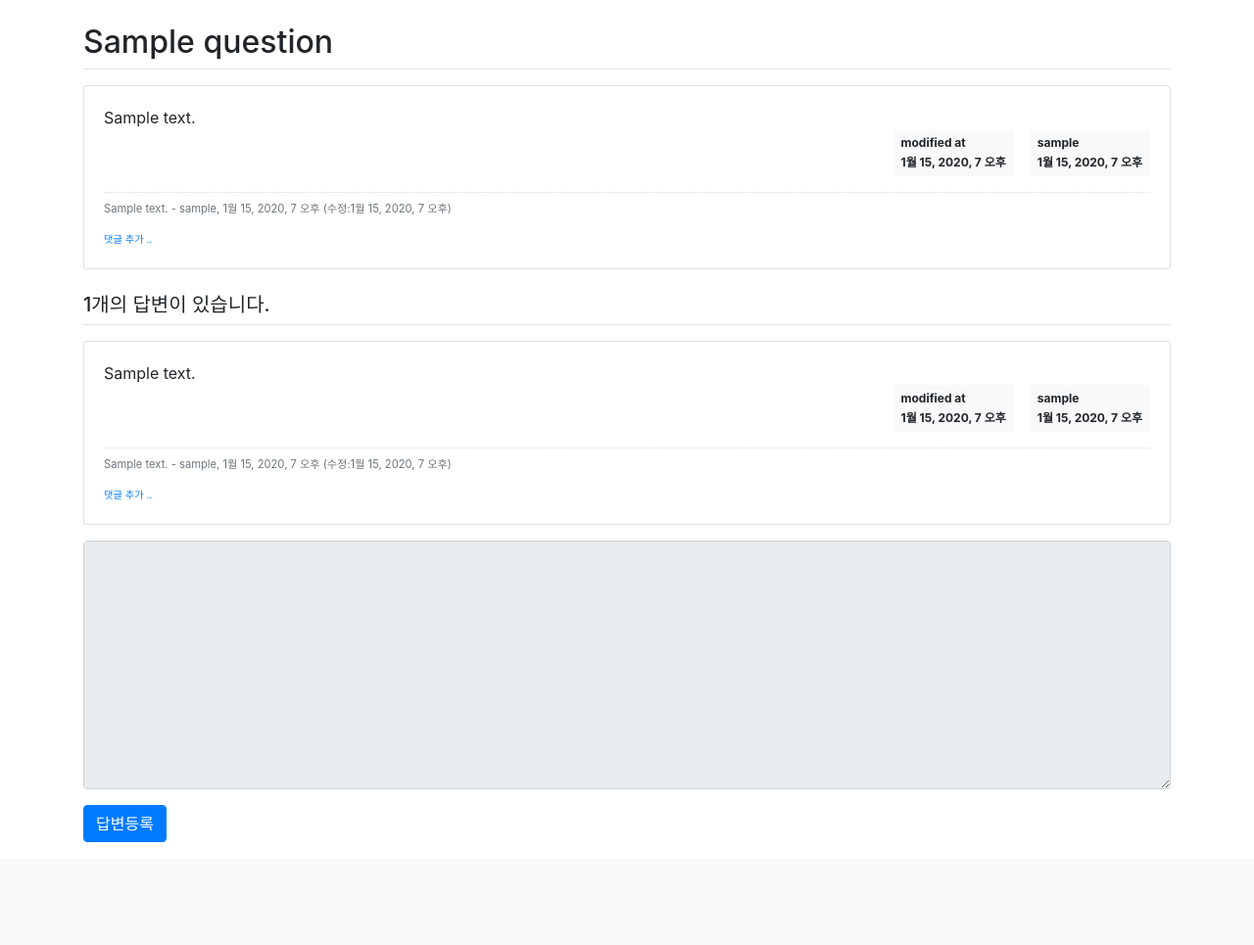
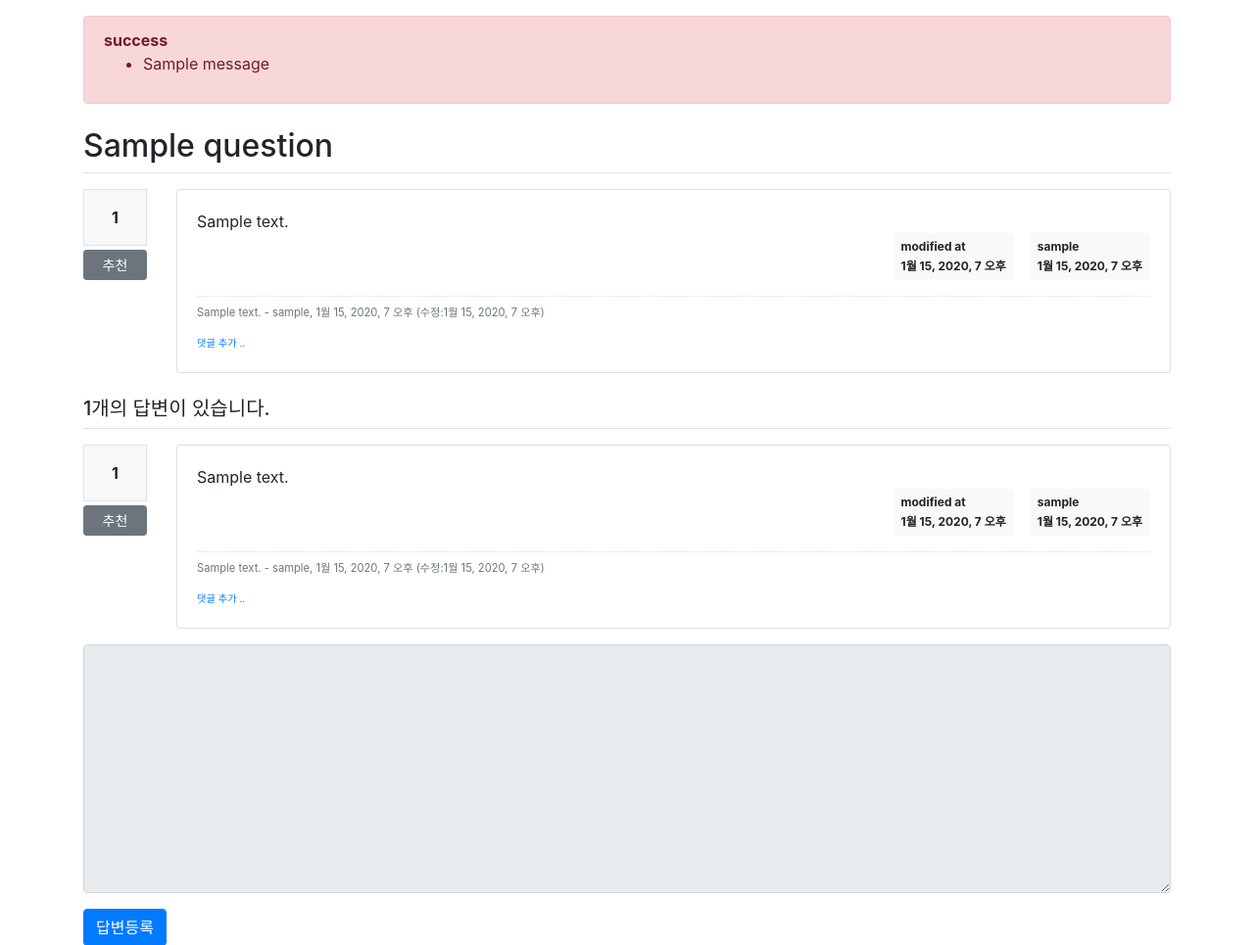
Before and after one commit to ankiwoong/Jump_to_Django, a Django app: page /pybo/1/ in a window 1280 px wide. Shown: the part 57-1022 px from the top of the page at 98% size. Before the commit the page ends 917 px from the top, so only its background shows below. Run offline with Django 3.2, Linux system fonts and the light colour scheme; tables that the repository leaves empty hold one stand-in row (values such as "Sample post"); one stand-in notice (Sample message) is shown; some libraries are stand-ins or nearby versions.

Commit message:
Recommended(Like)

```diff
--- a/pybo/models.py
+++ b/pybo/models.py
@@ -9,12 +9,15 @@ class Question(models.Model):
     content 	질문의 내용
     create_date	질문을 작성한 일시
     modify_date 질문을 수정한 일시
+    voter       추천
     '''
-    author = models.ForeignKey(User, on_delete=models.CASCADE, null=True)
+    author = models.ForeignKey(
+        User, on_delete=models.CASCADE, related_name='author_question', null=True)
     subject = models.CharField(max_length=200)
     content = models.TextField()
     create_date = models.DateTimeField()
     modify_date = models.DateTimeField(null=True, blank=True)
+    voter = models.ManyToManyField(User, related_name='voter_question')
 
     def __str__(self):
         return self.subject
@@ -27,12 +30,15 @@ class Answer(models.Model):
     content     답변의 내용
     create_date	답변을 작성한 일시
     modify_date 답변을 수정한 일시
+    voter       추천
     '''
-    author = models.ForeignKey(User, on_delete=models.CASCADE, null=True)
+    author = models.ForeignKey(
+        User, on_delete=models.CASCADE, related_name='author_answer', null=True)
     question = models.ForeignKey(Question, on_delete=models.CASCADE)
     content = models.TextField()
     create_date = models.DateTimeField()
     modify_date = models.DateTimeField(null=True, blank=True)
+    voter = models.ManyToManyField(User, related_name='voter_answer')
 
 
 class Comment(models.Model):
--- a/pybo/urls.py
+++ b/pybo/urls.py
@@ -1,6 +1,7 @@
 from django.urls import path
 
-from .views import base_views, question_views, answer_views, comment_views
+from .views import base_views, question_views, answer_views, comment_views, vote_views
+
 
 app_name = 'pybo'
 
@@ -37,4 +38,10 @@ urlpatterns = [
          comment_views.comment_modify_answer, name='comment_modify_answer'),
     path('comment/delete/answer/<int:comment_id>/',
          comment_views.comment_delete_answer, name='comment_delete_answer'),
+
+    # vote_views.py
+    path('vote/question/<int:question_id>/',
+         vote_views.vote_question, name='vote_question'),
+    path('vote/answer/<int:answer_id>/',
+         vote_views.vote_answer, name='vote_answer'),
 ]
--- a/templates/base.html
+++ b/templates/base.html
@@ -11,7 +11,6 @@
     <link rel="stylesheet" type="text/css" href="{% static 'style.css' %}">
     <title>Hello, pybo!</title>
 </head>
-
 <body>
 {% include "navbar.html" %}
 <!-- 기본 템플릿 안에 삽입될 내용 Start -->
@@ -19,7 +18,7 @@
 {% endblock %}
 <!-- 기본 템플릿 안에 삽입될 내용 End -->
 <!-- jQuery JS -->
-<script src="{% static 'jquery-3.5.1.min.js' %}}"></script>
+<script src="{% static 'jquery-3.5.1.min.js' %}"></script>
 <!-- Bootstrap JS -->
 <script src="{% static 'bootstrap.min.js' %}"></script>
 <!-- 자바스크립트 Start -->
--- a/templates/pybo/question_detail.html
+++ b/templates/pybo/question_detail.html
@@ -1,8 +1,24 @@
 {% extends 'base.html' %}
 {% block content %}
 <div class="container my-3">
+    <!-- 사용자오류 표시 -->
+    {% if messages %}
+    <div class="alert alert-danger my-3" role="alert">
+    {% for message in messages %}
+        <strong>{{ message.tags }}</strong>
+        <ul><li>{{ message.message }}</li></ul>
+    {% endfor %}
+    </div>
+    {% endif %}
     <h2 class="border-bottom py-2">{{ question.subject }}</h2>
-    <div class="card my-3">
+    <div class="row my-3">
+        <div class="col-1"> <!-- 추천영역 -->
+            <div class="bg-light text-center p-3 border font-weight-bolder mb-1">{{question.voter.count}}</div>
+            <a href="#" data-uri="{% url 'pybo:vote_question' question.id  %}"
+               class="recommend btn btn-sm btn-secondary btn-block my-1">추천</a>
+        </div>
+        <div class="col-11"> <!-- 질문영역 -->
+            <div class="card">
                 <div class="card-body">
                     <div class="card-text" style="white-space: pre-line;">{{ question.content }}</div>
                     <div class="d-flex justify-content-end">
@@ -50,9 +66,18 @@
                     <!-- 질문 댓글 End -->
                 </div>
             </div>
+        </div>
+    </div>
     <h5 class="border-bottom my-3 py-2">{{question.answer_set.count}}개의 답변이 있습니다.</h5>
     {% for answer in question.answer_set.all %}
-    <div class="card my-3">
+    <div class="row my-3">
+        <div class="col-1">  <!-- 추천영역 -->
+            <div class="bg-light text-center p-3 border font-weight-bolder mb-1">{{answer.voter.count}}</div>
+            <a href="#" data-uri="{% url 'pybo:vote_answer' answer.id  %}"
+                class="recommend btn btn-sm btn-secondary btn-block my-1">추천</a>
+        </div>
+        <div class="col-11">  <!-- 답변영역 -->
+            <div class="card">
                 <div class="card-body">
                     <div class="card-text" style="white-space: pre-line;">{{ answer.content }}</div>
                     <div class="d-flex justify-content-end">
@@ -100,6 +125,8 @@
                     <!-- 답변 댓글 End -->
                 </div>
             </div>
+        </div>
+    </div>
     {% endfor %}
     <form action="{% url 'pybo:answer_create' question.id %}" method="post" class="my-3">
         {% csrf_token %}
@@ -129,6 +156,11 @@ $(document).ready(function(){
             location.href = $(this).data('uri');
         }
     });
+    $(".recommend").on('click', function() {
+        if(confirm("정말로 추천하시겠습니까?")) {
+            location.href = $(this).data('uri');
+        }
+    });
 });
 </script>
 {% endblock %}
```
Also changed, not shown: pybo/views/vote_views.py (added, +31 -0 lines), templates/pybo/question_list.html (+7 -1 lines), pybo/migrations/0007_auto_20200507_1228.py (added), 1 other file. Lines whose indentation alone changed are shown as unchanged.
